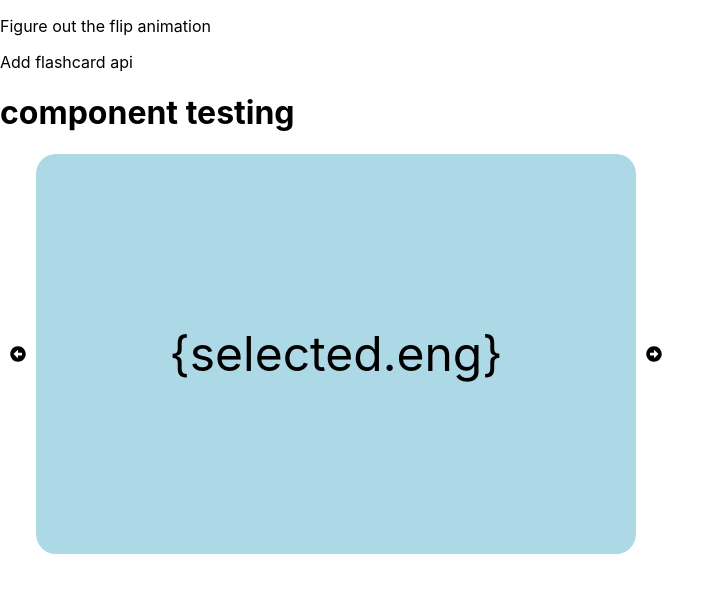
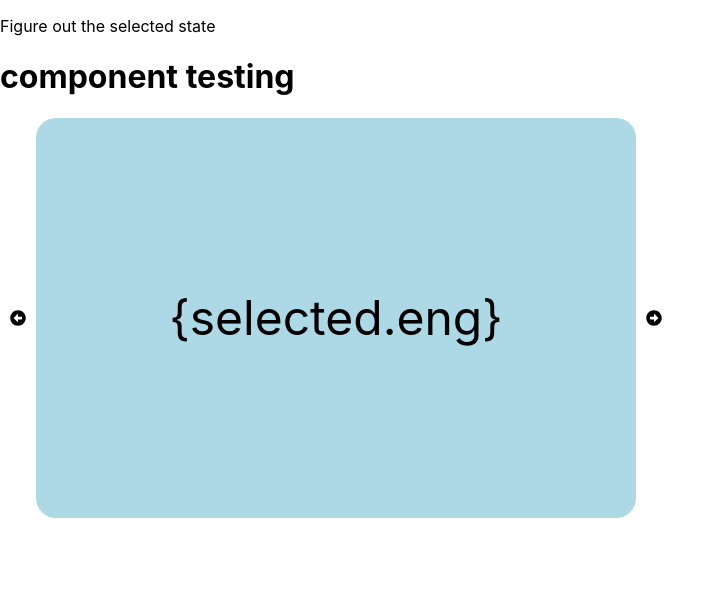
Before and after one commit to nstrimple/flashcard-react, a React (Create React App) app: page / in a window 1280 px wide. Shown: the top 592 px of the page, without its empty margins (0-725 px from the left). Built offline with nearby package versions, Linux system fonts and the light colour scheme; no server answers.

Commit message:
Set my directions for next

```diff
--- a/src/App.js
+++ b/src/App.js
@@ -4,8 +4,7 @@ import AllFlashCards from "./components/Flashcard/AllFlashCards";
 function App() {
   return (
     <>
-    <p>Figure out the flip animation</p>
-    <p>Add flashcard api</p>
+    <p>Figure out the selected state</p>
     <h1>component testing</h1>
     <AllFlashCards />
     </>
```
